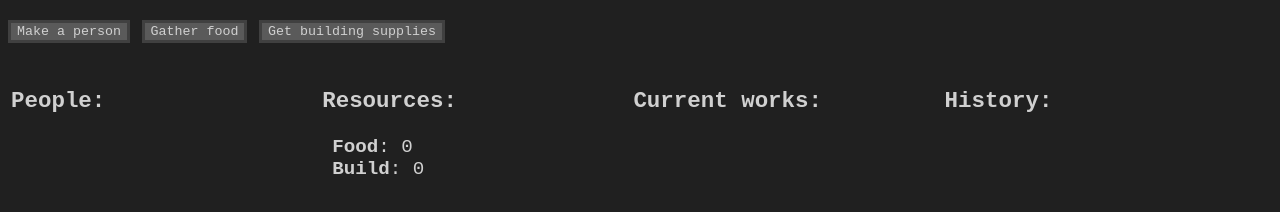
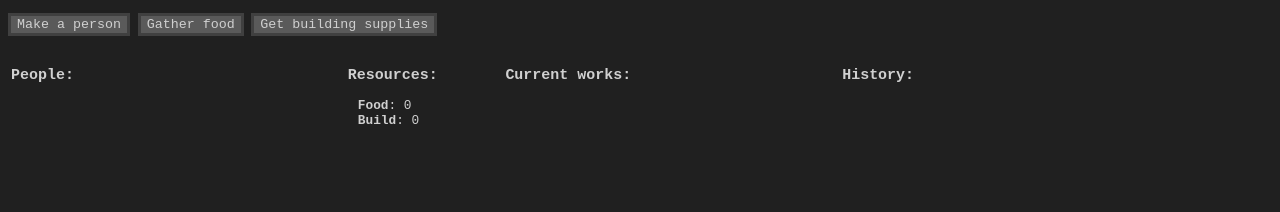
Before and after one commit to Jeasonfire/controlling-artificial-lives, a plain HTML site: page index.html in a window 1280 px wide. Drawn offline with Linux system fonts and the light colour scheme.

Commit message:
A few improvements in looks.

```diff
--- a/css/defaultStyle.css
+++ b/css/defaultStyle.css
@@ -2,13 +2,17 @@ body {
     font-family: monospace;
     color: #D0D0D0;
     background-color: #202020;
-    font-size: 1.5vw;
+    font-size: 1vw;
 }
 
 td {
     text-align: left;
     vertical-align: top;
-    min-width: 24vw;
+    min-width: 26vw;
+}
+
+#resources {
+    min-width: 12vw;
 }
 
 ul {
@@ -17,6 +21,10 @@ ul {
     padding-right: 10px;
 }
 
+li:hover {
+    background-color: #5A5A5A;
+}
+
 input {
     font-family: inherit;
     color: inherit;
--- a/index.html
+++ b/index.html
@@ -12,10 +12,10 @@
             <input type="button" value="Get building supplies" onclick="gatherBuild()">
         </p>
         <table id="feed">
-            <td><div id="peopleSheet"></div></td>
-            <td><div id="resources"></div></td>
-            <td><div id="processes"></div></td>
-            <td><div id="history"></div></td>
+            <td id="peopleSheet"></td>
+            <td id="resources"></td>
+            <td id="processes"></td>
+            <td id="history"></td>
         </table>
         <script src="/js/person.js"></script>
         <script src="/js/process.js"></script>
--- a/js/main.js
+++ b/js/main.js
@@ -52,7 +52,7 @@ function update(delta) {
         var lastAge = people[i].age;
         people[i].age += delta * AGE_PER_SECOND;
         if (Math.floor(lastAge / 10.0) != Math.floor(people[i].age / 10.0)) {
-            historyEntries.push(people[i].getName() + " just turned " + Math.round(people[i].age) + "!");
+            historyEntries.push("<b>" + people[i].getName() + "</b> just turned " + Math.round(people[i].age) + "!");
         }
     }
 }
```
